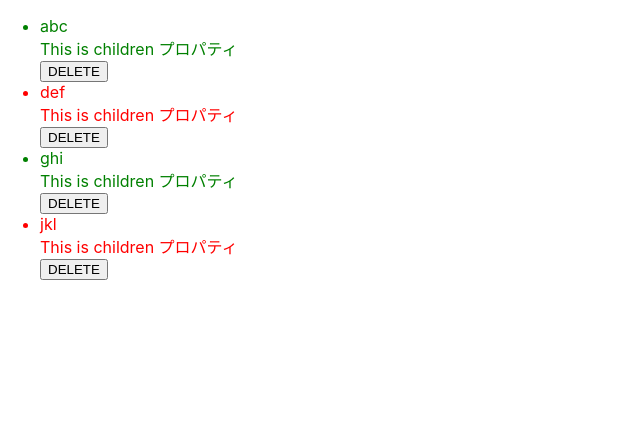
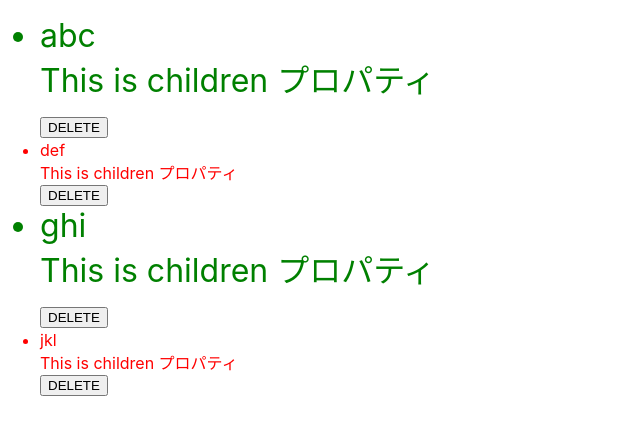
Before and after one commit to rikeda-cloud/react, a React (Create React App) app in the folder my-app/: page / in a window 1280 px wide. Shown: the top 434 px of the page, without its empty margins (0-640 px from the left). Built offline with nearby package versions, Linux system fonts and the light colour scheme.

Commit message:
[updaate] styleの指定をJSオブジェクトで指定

```diff
--- a/my-app/src/TodoItem.tsx
+++ b/my-app/src/TodoItem.tsx
@@ -10,8 +10,13 @@ export function TodoItem(props: Props) {
 	const onDeleteButton = () => {
 		console.log(props.todoItem.task);
 	}
+
+	const itemStyle = {
+		color: props.todoItem.completed ? "green" : "red",
+		fontSize: props.todoItem.completed ? "32px" : "16px",
+	};
 	return (
-		<li key={props.todoItem.id} style={{ color: props.todoItem.completed ? "green" : "red" }}>
+		<li key={props.todoItem.id} style={itemStyle}>
 			{props.todoItem.task}
 			{props.children}
 			<button onClick={onDeleteButton}>DELETE</button>
```
